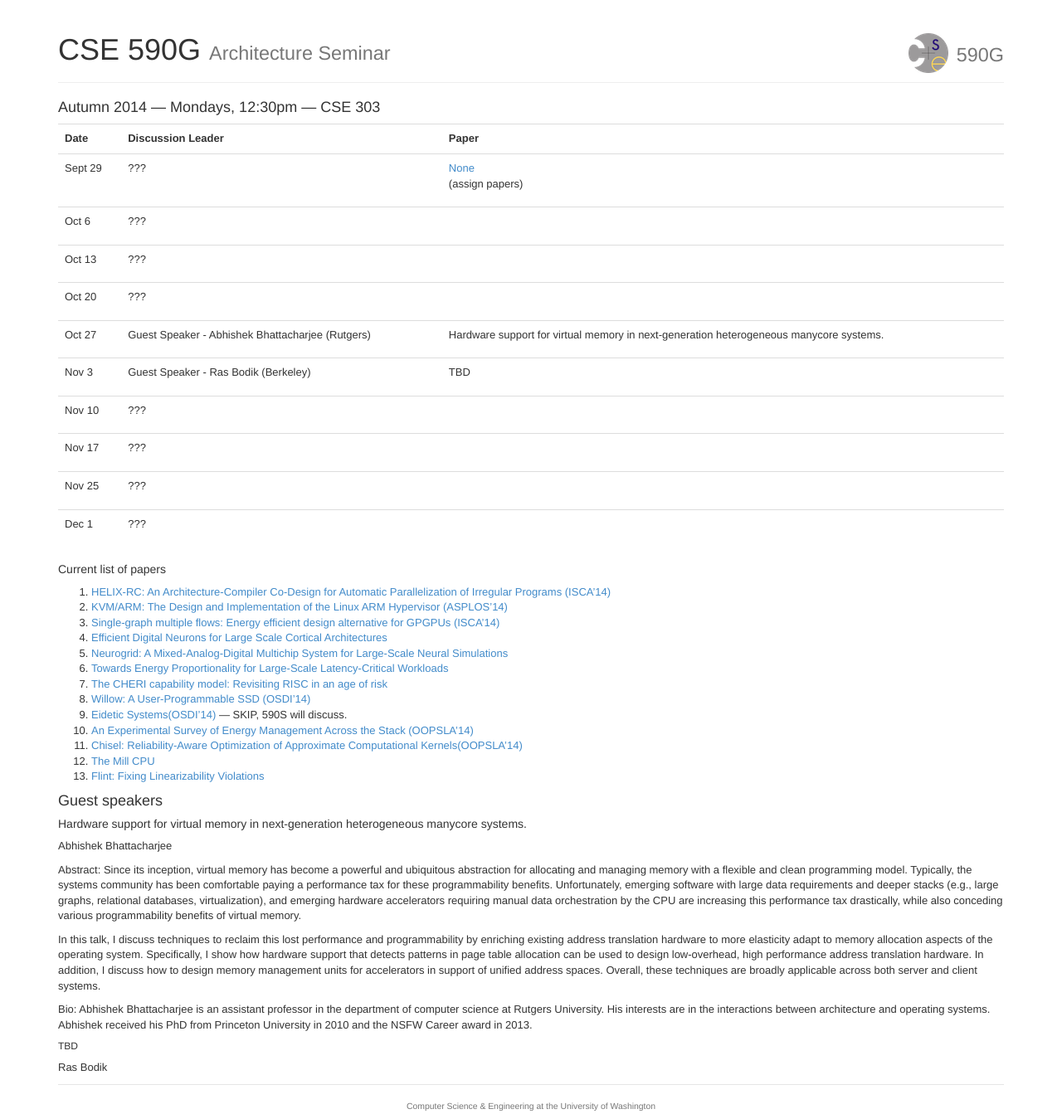
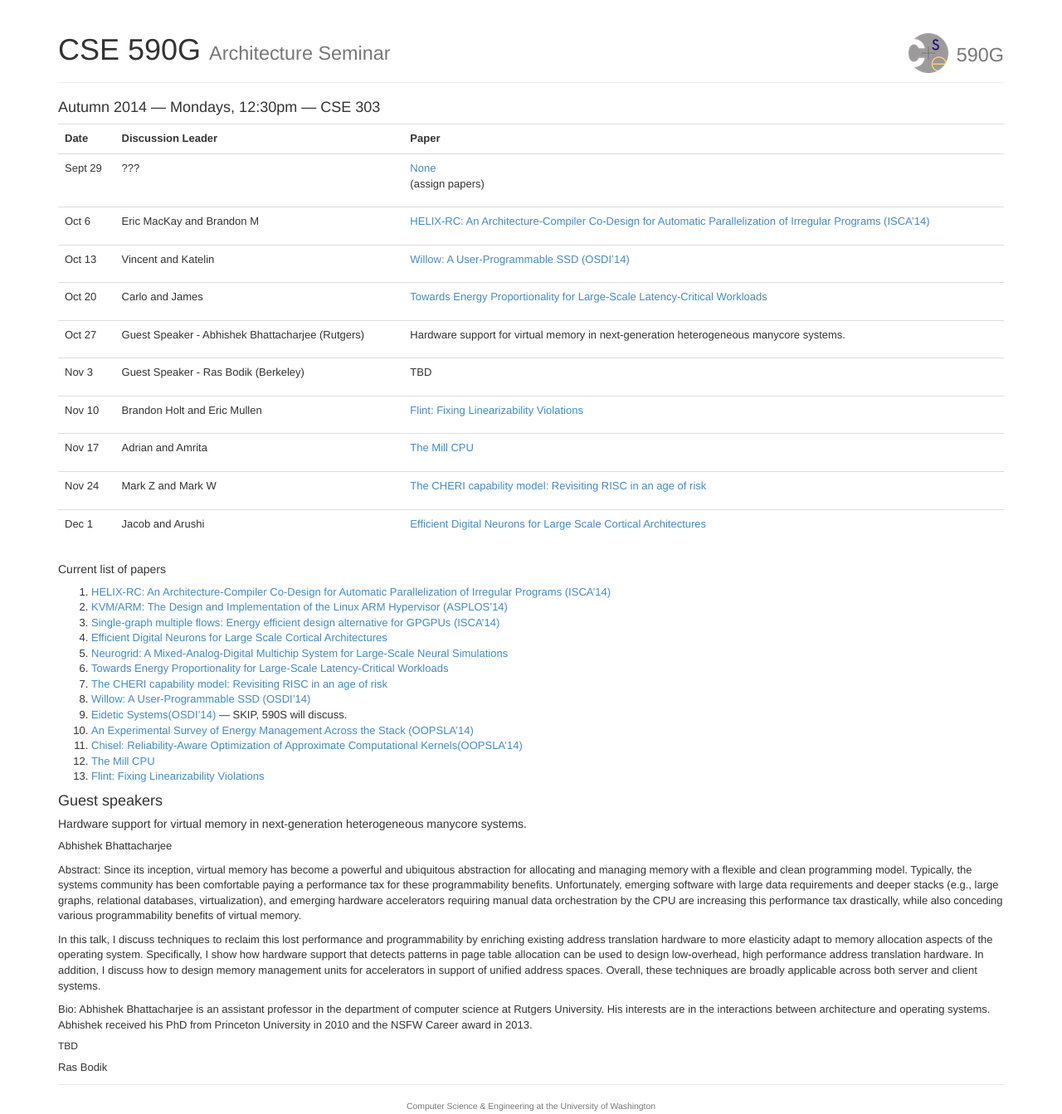
Before and after one commit to uwsampa/cse590g, a Jekyll site: the page built from 14au/index.md, in a window 1280 px wide. Shown: the whole page at 83% size. Built offline with Jekyll 4.4.1, drawn with Linux system fonts in a browser that asks for light colours; nearby versions of some CDN libraries; Markdown is read by kramdown in place of the engine named in the settings.

Commit message:
Update schedule.yml

```diff
--- a/14au/_data/schedule.yml
+++ b/14au/_data/schedule.yml
@@ -5,16 +5,16 @@
     - (assign papers)
 
 - date: Oct 6
-  who: ???
-  paper:
+  who: Eric MacKay and Brandon M
+  paper: "[HELIX-RC: An Architecture-Compiler Co-Design for Automatic Parallelization of Irregular Programs (ISCA'14)](https://www.cl.cam.ac.uk/~tmj32/papers/docs/campanoni14-isca.pdf)"
 
 - date: Oct 13
-  who: ???
-  paper: ""
+  who: Vincent and Katelin
+  paper: "[Willow: A User-Programmable SSD (OSDI'14)](http://cseweb.ucsd.edu/~swanson/papers/OSDI2014-Willow.pdf)"
 
 - date: Oct 20
-  who: ???
-  paper: ""
+  who: Carlo and James
+  paper: "[Towards Energy Proportionality for Large-Scale Latency-Critical Workloads](http://csl.stanford.edu/~christos/publications/2014.pegasus.isca.pdf)"
 
 - date: Oct 27
   who: Guest Speaker - Abhishek Bhattacharjee (Rutgers)
@@ -25,17 +25,17 @@
   paper: "TBD"
 
 - date: Nov 10
-  who: ???
-  paper: ""
+  who: Brandon Holt and Eric Mullen
+  paper: "[Flint: Fixing Linearizability Violations](http://researcher.ibm.com/researcher/files/us-otripp/oopsla14.pdf)"
 
 - date: Nov 17
-  who: ???
-  paper: ""
+  who: Adrian and Amrita
+  paper: "[The Mill CPU](http://millcomputing.com/docs/)"
 
-- date: Nov 25
-  who: ???
-  paper: ""
+- date: Nov 24
+  who: Mark Z and Mark W
+  paper: "[The CHERI capability model: Revisiting RISC in an age of risk](http://www.cl.cam.ac.uk/research/security/ctsrd/pdfs/201406-isca2014-cheri.pdf)"
 
 - date: Dec 1
-  who: ???
-  paper: ""
+  who: Jacob and Arushi
+  paper: "[Efficient Digital Neurons for Large Scale Cortical Architectures](http://dl.acm.org/citation.cfm?id=2665707)"
```
